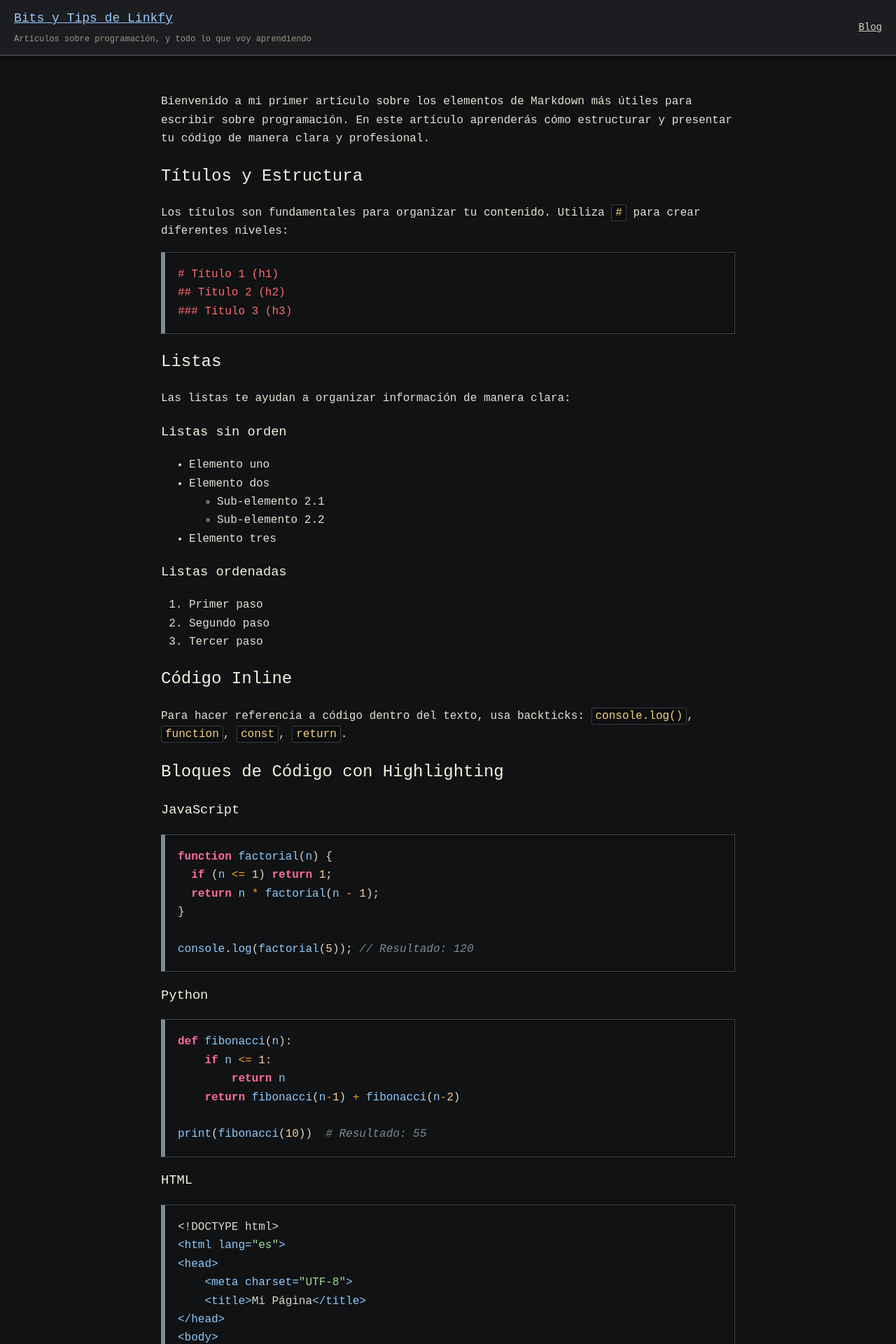
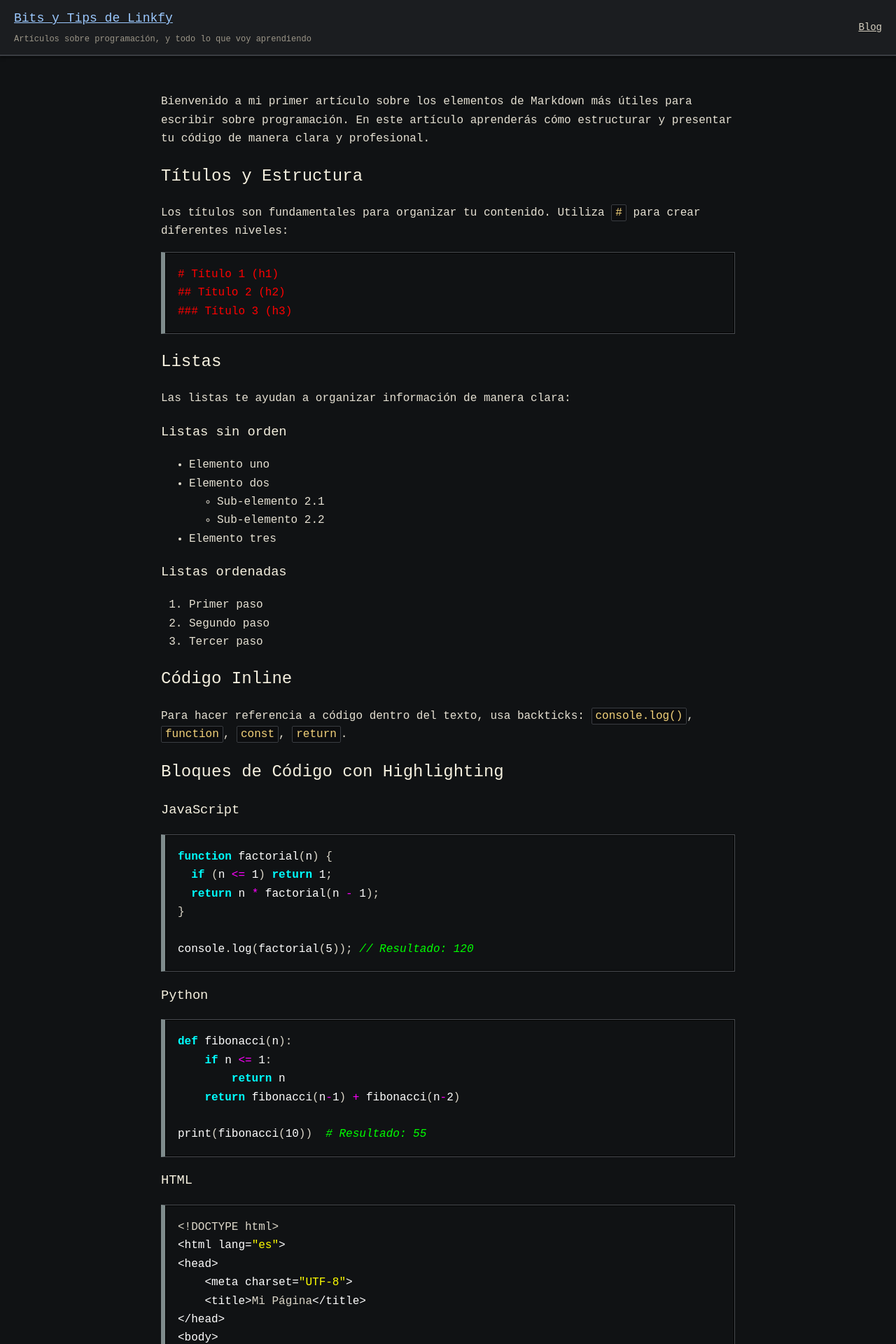
Before and after one commit to linkfy/bitsytips, a Jekyll site: the page built from _posts/2026-04-30-mi-primer-articulo.md, in a window 1280 px wide. Shown: the top 1920 px of the page at 70% size. Built offline with Jekyll 4.4.1, drawn with Linux system fonts in a browser that asks for light colours.

Commit message:
Update theme

```diff
--- a/assets/css/style.scss
+++ b/assets/css/style.scss
@@ -169,47 +169,47 @@ pre code {
   color: inherit;
 }
 
-/* Syntax Highlighting con Rouge */
-/* Comentarios */
+/* Syntax Highlighting con Rouge - Tema Retro Alto Contraste */
+/* Comentarios - Verde fluorescente */
 .c, .cm, .c1, .cs {
-  color: #7f8c8d;
+  color: #00ff00;
   font-style: italic;
 }
 
-/* Strings */
+/* Strings - Amarillo brillante */
 .s, .sa, .sb, .sc, .dl, .sd, .s1, .s2, .se, .sh, .si, .sx, .sr, .ss {
-  color: #a1d991;
+  color: #ffff00;
 }
 
-/* Keywords */
+/* Keywords - Cyan/Cian brillante */
 .k, .kc, .kd, .kn, .kp, .kr, .kt {
-  color: #ff6b9d;
+  color: #00ffff;
   font-weight: bold;
 }
 
-/* Operadores */
+/* Operadores - Magenta */
 .o, .om {
-  color: #f39c12;
+  color: #ff00ff;
 }
 
-/* Nombres - funciones, clases, variables */
+/* Nombres - Funciones, clases, variables - Blanco */
 .n, .na, .nb, .nc, .no, .nd, .ni, .ne, .nf, .nl, .nn, .nx, .py, .nt, .nv, .vc, .vg, .vi, .vm {
-  color: #90caf9;
+  color: #ffffff;
 }
 
-/* Números */
+/* Números - Blanco */
 .m, .mf, .mh, .mi, .il, .mo {
-  color: #ffcc99;
+  color: #ffffff;
 }
 
-/* Tipos de datos */
-.bp, .fm, .nb {
-  color: #90caf9;
+/* Tipos de dato */
+.bp, .fm {
+  color: #00ffff;
 }
 
-/* Directivas, tags HTML */
-.err, .g, .gd, .ge, .gr, .gh, .gh, .gi, .go, .gp, .gs, .gt, .gu, .gt {
-  color: #ff6b6b;
+/* Errores/Tags HTML - Rojo brillante */
+.err, .g, .gd, .ge, .gr, .gh, .gi, .go, .gp, .gs, .gt, .gu {
+  color: #ff0000;
 }
 
 /* Highlighted line */
```
